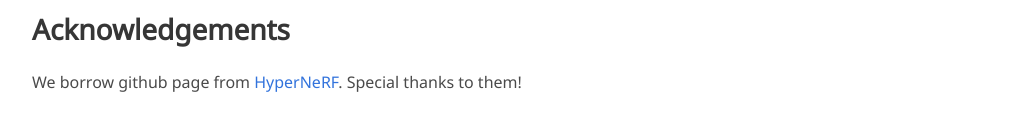
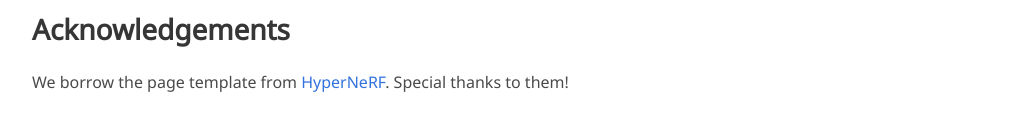
Before and after one commit to OpenAD2023/OpenAD2023.github.io, a plain HTML site: page index.html in a window 1280 px wide. Shown: the part 1716-1846 px from the top of the page, without its empty margins (128-1151 px from the left). Drawn offline with nearby package versions, Linux system fonts and the light colour scheme; some icons are missing; a web font is replaced by a local one.

Commit message:
update acknowledgements

```diff
--- a/index.html
+++ b/index.html
@@ -200,7 +200,7 @@
 <section class="section" id="acknowledgements">
   <div class="container content is-max-desktop">
     <h2 class="title">Acknowledgements</h2>
-    <p>We borrow github page from <a href="https://hypernerf.github.io/">HyperNeRF</a>. Special thanks to them!
+    <p>We borrow the page template from <a href="https://hypernerf.github.io/">HyperNeRF</a>. Special thanks to them!
   </div>
 </section>
 
```
